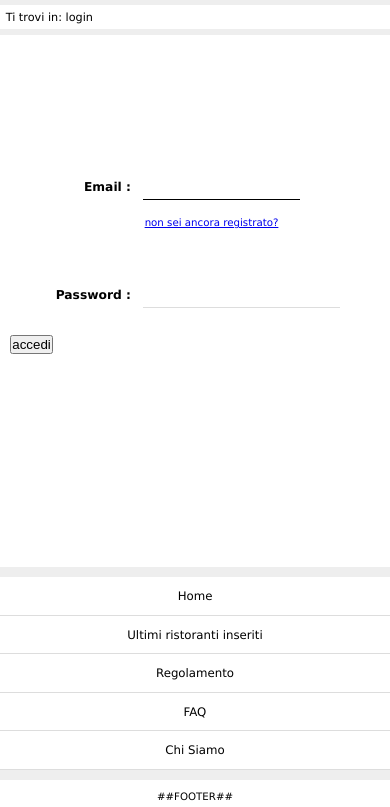
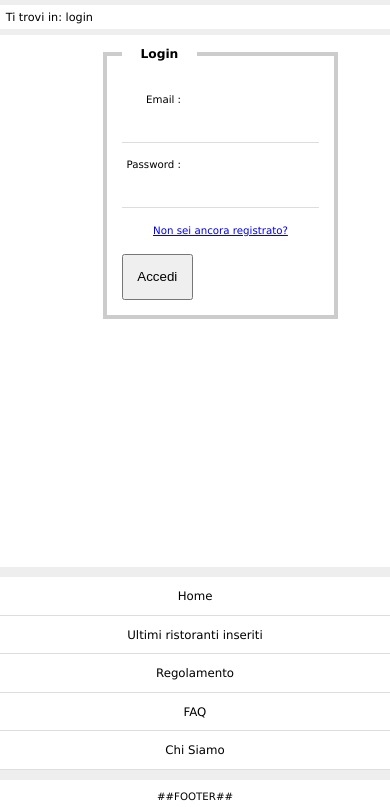
Before and after one commit to EgonGalvani/RestReview, a PHP site: page /html/login.html in a window 390 px wide. Shown: the part 79-886 px from the top of the page. Run offline with PHP 8.4, Linux system fonts and the light colour scheme.

Commit message:
rese uniformi/responsive alcune pagine - mancano login e registrazione

```diff
--- a/css/style.css
+++ b/css/style.css
@@ -95,7 +95,7 @@ attivo, poichè questo non è un link */
     background-color: #ddd;
 }
 
-#content, #cr_content {
+#content, .cr_content {
     line-height: 1.5;
     min-height: 50em;
     margin: 0.5em 0 0.5em 19%;
@@ -143,7 +143,7 @@ input[type="text"], input[type="password"], input[type= "email"], select {
     transition: border-color ease-in-out 200ms;
 }
 
-input[type="text"]:focus, input[type="password"]:focus, input[type= "email"], select:focus  {
+input[type="text"]:focus, input[type="password"]:focus, input[type= "email"]:focus, select:focus  {
     border-bottom-color: #000;
     outline: none;
 }
@@ -171,7 +171,7 @@ input[type="text"]:focus, input[type="password"]:focus, input[type= "email"], se
 }
 
 .faq_list dt {
-    font-size: 1.35em;
+    font-size: 1.25em;
     background-image: url(../img/bottom_arrow.svg);
     background-repeat: no-repeat;
     background-position: left;
@@ -190,7 +190,7 @@ input[type="text"]:focus, input[type="password"]:focus, input[type= "email"], se
 }
 
 .faq_list dd {
-    font-size: 1.15em;
+    font-size: 1.2em;
     margin-left: 1.5em;
     padding: 0.75em;
     background-color: #eee;
@@ -284,17 +284,18 @@ input[type="text"]:focus, input[type="password"]:focus, input[type= "email"], se
 }
 
 /* --------------- Pagine chisiamo e regolamento -------------- */
-#cr_content{
+.cr_content{
     font-size: 1.2em;
 }
-#cr_content h1, #cr_content h2{
+.cr_content h2{
     text-align: center;
-    padding: 0.5em;
+    padding: 0.2em;
 }
-#cr_content h1{
+.cr_content h1{
     font-size: 2.5em;
+    padding: 0.1em;
 }
-#cr_content ol, #cr_content ul, #cr_content p, #cr_content span.list-span{
+.cr_content ol, .cr_content ul, .cr_content p, .cr_content span.list-span{
     padding: 0.5em;
     list-style-position: inside;
     list-style-type: square;
@@ -333,46 +334,46 @@ input[type="text"]:focus, input[type="password"]:focus, input[type= "email"], se
     padding: 1em;
 }
 
+/* --------------------- CSS login ----------------------- */
 
-/* --------------------- CSS login ----------------------- */
-#form_login{
-    margin-top: 9em;
+#form_login {
+    width: 50%;
+    margin: 0 auto;
 }
+
 #form_login fieldset{
-    border:none;
+    padding: 1.5em;
+    border: 4px solid #ccc;
 }
-#form_login legend{
-    display:none;
+
+#form_login legend {
+    padding: 0 1.5em;
+    font-size: 1.2em;
+    font-weight: bold;
 }
-#form_login input[type= "email"], input[type= "password"]{
-    display: inline-block;
-    margin-top: 2em;
+
+#form_login label{
+    width: 30%;
+    margin-top: 1.3em;
+    margin-right: 1em;
+    float: left;
+    text-align: right;
 }
+
+#form_login input {
+    display: block;
+}
+
 #form_login a {
-    clear:left;
+    clear: left;
     display: block;
     text-align: center;
     padding: 1.5em;
-    border-style: none;
-    outline: none;
-}
-#form_login label{
-    float:left;
-    font-size: 1.2em;
-    text-align: right;
-    width: 30%;
-    font-weight: bold;
-    margin-top: 3.3em;
-    margin-right: 1em;
-}
-#form_login input[type="submit"]{
-    margin-top: 2em;
-    margin-bottom: 1.5em;
-    display: block;
-    margin-left: auto;
-    margin-right: 27em;
 }
 
+#form_login #login_btn {
+    padding: 1em;
+}
 
 /* ------------------------- registrazione ------------------------------*/
 #img_sel{
--- a/html/faq.html
+++ b/html/faq.html
@@ -9,6 +9,7 @@
         <meta name="description" content="" />
         <meta name="keywords" content="" />
         <meta name="author" content="##NOME DEL GRUPPO##" />
+        <meta name="viewport" content="width=device-width, initial-scale=1.0">
 
         <link rel="stylesheet" type="text/css" href="../css/style.css" />
     </head>
--- a/html/login.html
+++ b/html/login.html
@@ -2,19 +2,21 @@
 <html xmlns="http://www.w3.org/1999/xhtml" xml:lang="it" lang="it">
     <head>
         <meta http-equiv="Content-Type" content="text/html; charset=utf-8" />
-        <title>RestReview - Le migliori recensioni di ristoranti</title>
-        <meta name="title" content="login" />
+
+        <title>Login - RestReview</title>
+        <meta name="title" content="Login - RestReview" />
 
         <meta name="description" content=" pagina login del sito" />
         <meta name="keywords" content=" RistReview,login, email, password" />
         <meta name="author" content="##NOME DEL GRUPPO##" />
 
+        <meta name="viewport" content="width=device-width, initial-scale=1.0" />
+
         <link rel="stylesheet" type="text/css" href="../css/style.css" />
     </head>
-<body>
+    <body>
         <div id="header">
             <h1 id="title">RestReview</h1>
-
             <a href="registrazione.html" class="a_btn">REGISTRAZIONE</a>
         </div>
 
@@ -35,16 +37,24 @@
         <div id="content">
             <form action= " " id="form_login">
 		      <fieldset>
-		          <legend> login </legend>
-		          <label for= "email" xml:lang="eng"> Email : </label>
-		          <input type="email" name="login_email" maxlength="10" size="15" tabindex="1" />
-		          <a href="registrazione.html" tabindex="2"> non sei ancora registrato? </a>
-		          <label for= "password" xml:lang="eng"> Password : </label>
-		          <input type="password" name="login_password" maxlength= "15" size="20" tabindex="3"/>
-		          <input type="submit" name= "accedi" value="accedi" tabindex="4" />
+		          <legend>Login</legend>
+
+                    <label for="email" xml:lang="eng">Email : </label>
+                    <input type="text" name="email" id="email" maxlength="10" tabindex="1" />
+
+
+
+                    <label for= "password" xml:lang="eng">Password : </label>
+                    <input type="password" name="password" id="password" maxlength= "15" tabindex="2"/>
+
+
+                  <a href="registrazione.html" tabindex="3">Non sei ancora registrato? </a>
+                  <input type="submit" id="login_btn" name="Accedi" value="Accedi" tabindex="4" />
 		       </fieldset>
 	       </form>
         </div>
         <div id="footer">
             ##FOOTER##
         </div>
+    </body>
+</html>
--- a/html/registrazione.html
+++ b/html/registrazione.html
@@ -17,7 +17,7 @@
         <div id="header">
             <h1 id="title">RestReview</h1>
 
-            <a href="" class="a_btn">LOGIN</a>
+            <a href="login.html" class="a_btn">LOGIN</a>
         </div>
 
         <div id="breadcrumb">
--- a/js/script.js
+++ b/js/script.js
@@ -23,7 +23,7 @@ function removeClass(element, className) {
 /************************ CODICE PER PAGINA DI BASE ******************************/
 
 // GESTIONE CLICK SU HAMBURGER
-var hamburger = document.getElementById("hamburger");
+/*var hamburger = document.getElementById("hamburger");
 var hTargetID = hamburger.getAttribute("href").substr(1); // rimuovo il # dall'href ==> ottengo l'id
 // elmento a cui bisogna arrivare quando l'hamburger viene cliccato
 var hTarget = document.getElementById(hTargetID);
@@ -32,7 +32,7 @@ hamburger.addEventListener("click", function(e) {
     e.preventDefault();
     scrollTo(document.documentElement, hTarget.offsetTop, 300);
 });
-
+*/
 // GESTIONE BOTTONE PER TORNARE A INIZIO PAGINA
 var scrollBtn = document.getElementById("scrollBtn");
 
```
Also changed, not shown: html/chisiamo.html (+11 -12 lines), html/index.html (+4 -4 lines), html/regolamento.html (+4 -3 lines).
